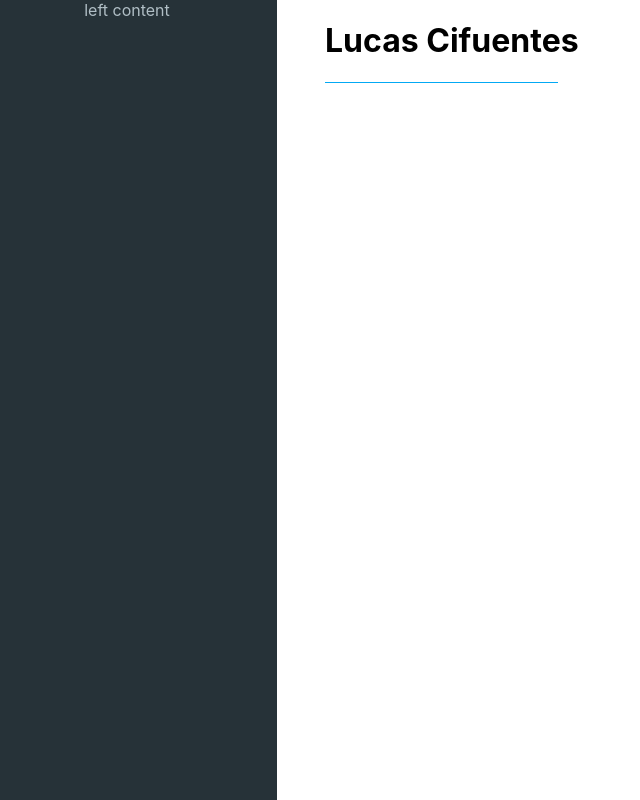
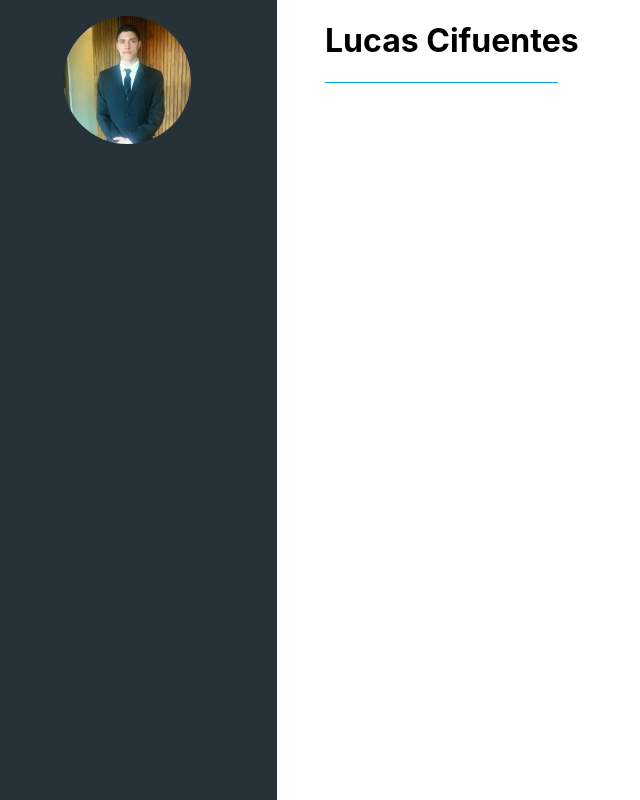
Before and after one commit to Lucas-Cifuentes/My-Resume, a React (Create React App) app: page / in a window 1280 px wide. Shown: the whole page, without its empty margins (23-663 px from the left). Built offline with nearby package versions, Linux system fonts and the light colour scheme.

Commit message:
Add image component

```diff
--- a/src/App.js
+++ b/src/App.js
@@ -2,6 +2,7 @@ import React from 'react';
 import styled, {ThemeProvider} from "styled-components";
 import theme from "./styles/global"
 import Divider from "./components/Divider"
+import Image from "./components/Image"
 
 const Container = styled.div`
   display: flex;
@@ -29,7 +30,9 @@ function App() {
   return (
     <ThemeProvider theme={theme} >
       <Container>
-        <LeftContent>left content</LeftContent>
+        <LeftContent>
+          <Image />
+        </LeftContent>
         <RightContent>
           <h1>Lucas Cifuentes</h1>
           <Divider />
--- /dev/null
+++ b/src/components/Image.js
@@ -0,0 +1,17 @@
+import React from 'react'
+import photo from "../assets/photo.jpg";
+import styled from "styled-components"
+
+const ImageStyled = styled.img`
+  height: 8rem;
+  border-radius: 50%;
+  margin-top: 1rem;
+`
+
+const Image = () => {
+  return (
+    <ImageStyled src={photo} alt="photo"/>
+  )
+}
+
+export default Image
```
